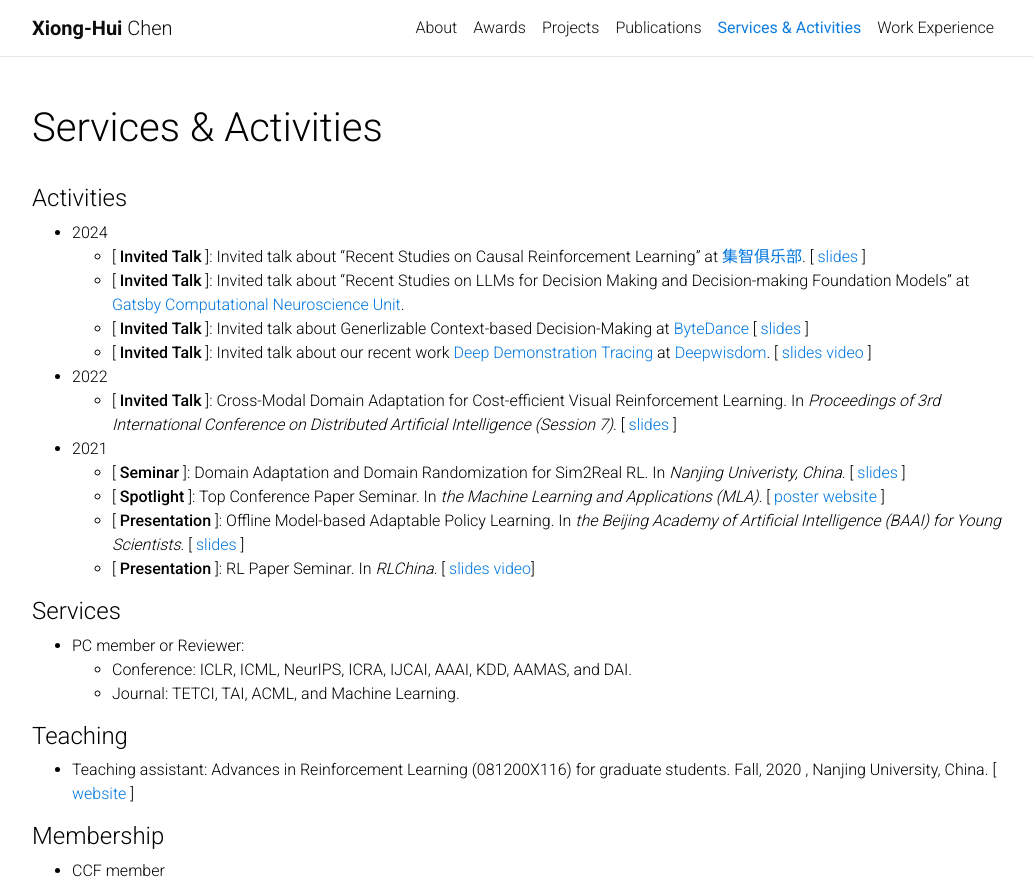
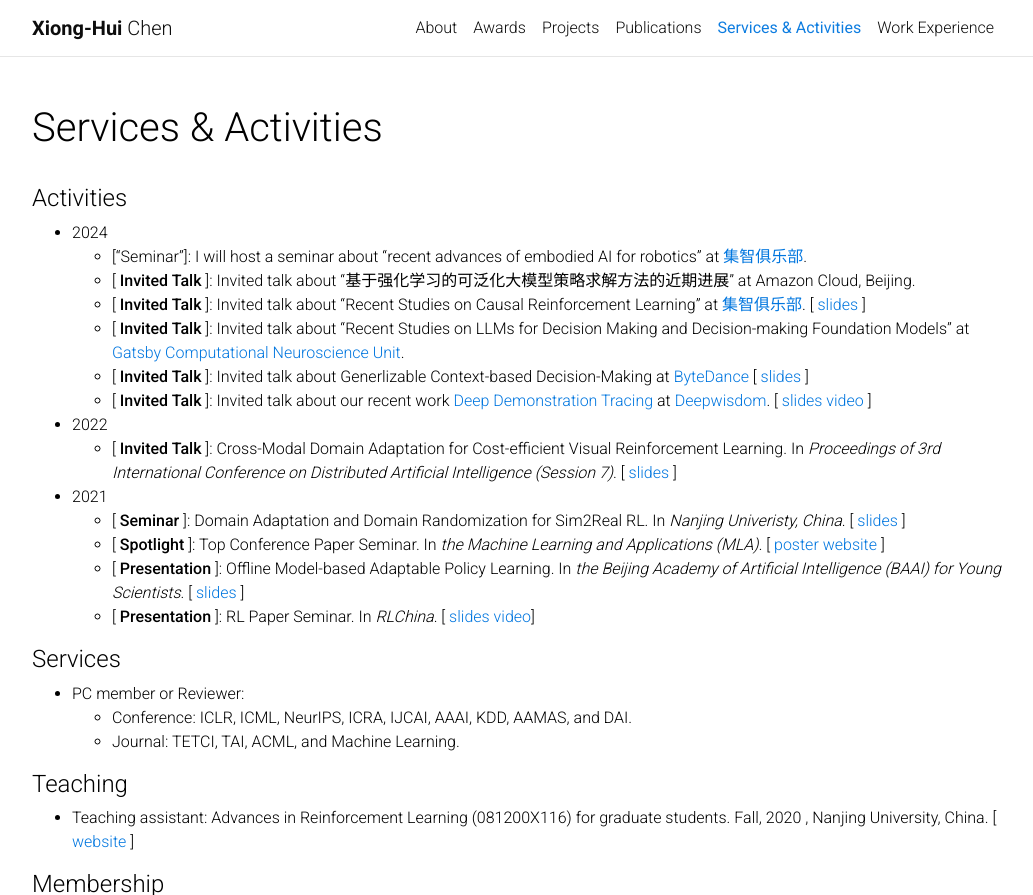
Before and after one commit to xionghuichen/xionghuichen.github.io, a Jekyll site: the page built from _pages/activities.md, in a window 1280 px wide and 1047 px high, cut to the strip 0-895 px from the top of the window. Shown: the whole strip, without its empty margins (123-1156 px from the left). Built offline with Jekyll 4.4.1, drawn with Linux system fonts in a browser that asks for light colours; comment, search, counter and statistics services are not loaded.

Commit message:
update info

```diff
--- a/_pages/activities.md
+++ b/_pages/activities.md
@@ -9,6 +9,8 @@ nav: true
 ---
 #### Activities
 - 2024
+  - ["Seminar"]: I will host a seminar about "recent advances of embodied AI for robotics" at [集智俱乐部](https://mp.weixin.qq.com/s/uQ0XPxaiMBQfANqXPTnBbg).
+  - [ **Invited Talk** ]: Invited talk about "基于强化学习的可泛化大模型策略求解方法的近期进展" at Amazon Cloud, Beijing.
   - [ **Invited Talk** ]: Invited talk about "Recent Studies on Causal Reinforcement Learning" at [集智俱乐部](https://pattern.swarma.org/study_group_issue/761). [ [slides ](../assets/slides/jizhi-tutorial-causal-RL.pdf)]
   - [ **Invited Talk** ]: Invited talk about "Recent Studies on LLMs for Decision Making and Decision-making Foundation Models" at [Gatsby Computational Neuroscience Unit](https://www.ucl.ac.uk/gatsby).
   - [ **Invited Talk** ]:
```
Also changed, not shown: _news/amazon.md (added, +7 -0 lines), _news/embodied.md (added, +9 -0 lines).
